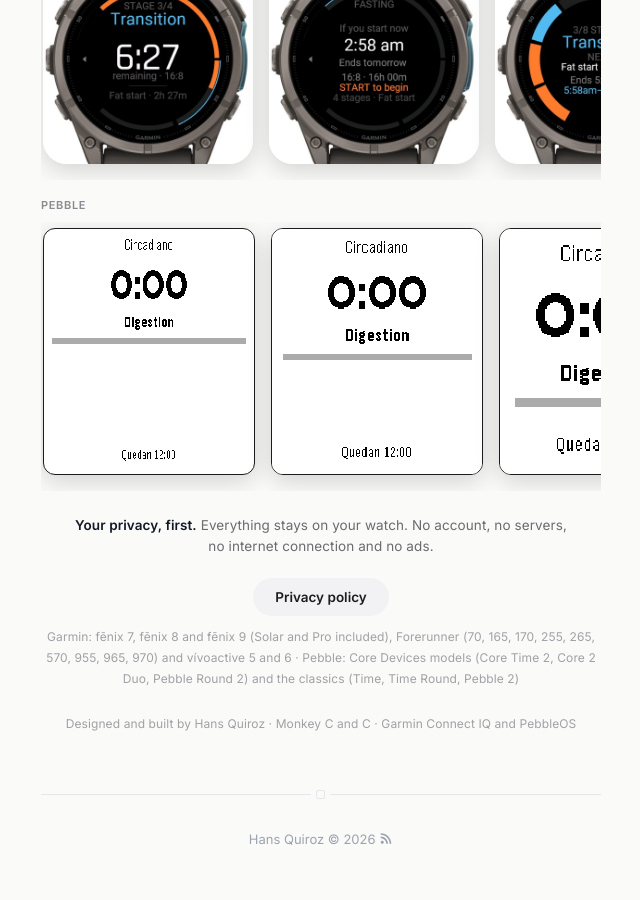
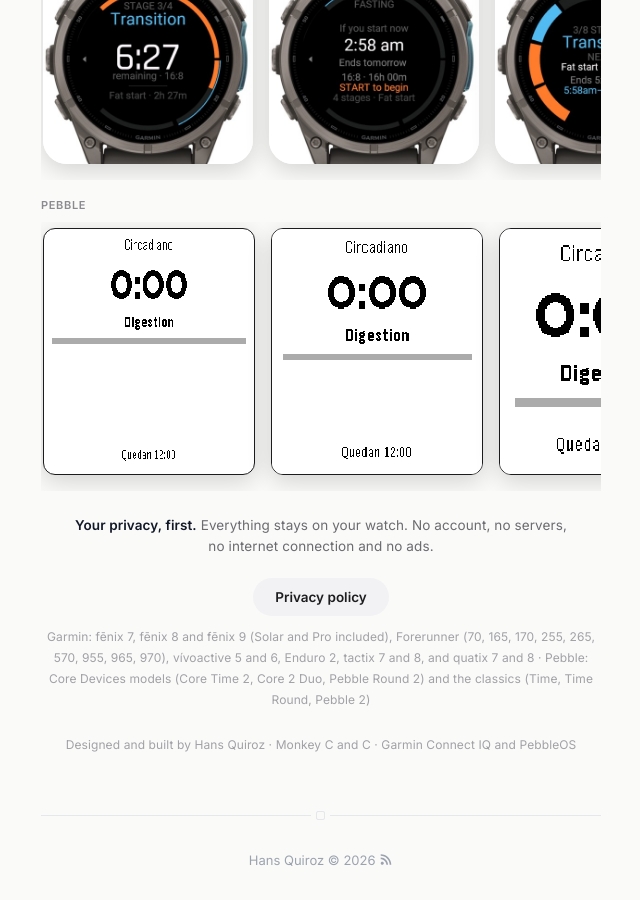
Before and after one commit to NoviZXC/BioPage, a Jekyll site: the page built from fasting-timer.html, in a window 1280 px wide and 900 px high, scrolled down 1695 px. Shown: the whole window, without its empty margins (319-959 px from the left). Built offline with Jekyll 4.4.1, drawn with Linux system fonts in a browser that asks for light colours; before the commit the page ends 2574 px from its top, so only the background shows below that.

Commit message:
fix: Fasting Timer también corre en Enduro 2, tactix 7/8 y quatix 7/8
La tienda los lista como compatibles: Garmin los agrupa bajo los IDs de
fēnix 7/8 del manifest. El commit anterior solo leyó el manifest y los
dejó fuera.

Co-Authored-By: Claude Opus 5.5 (1M context) <noreply@anthropic.com>
Claude-Session: https://claude.ai/code/session_01RAtHPZfDPG5JwM7LtwahFz

```diff
--- a/assets/js/i18n.js
+++ b/assets/js/i18n.js
@@ -565,9 +565,9 @@ window.I18N_STRINGS = {
     "ar": "سياسة الخصوصية"
   },
   "ft.devices": {
-    "en": "Garmin: fēnix 7, fēnix 8 and fēnix 9 (Solar and Pro included), Forerunner (70, 165, 170, 255, 265, 570, 955, 965, 970) and vívoactive 5 and 6 · Pebble: Core Devices models (Core Time 2, Core 2 Duo, Pebble Round 2) and the classics (Time, Time Round, Pebble 2)",
-    "fr": "Garmin : fēnix 7, fēnix 8 et fēnix 9 (Solar et Pro incluses), Forerunner (70, 165, 170, 255, 265, 570, 955, 965, 970) et vívoactive 5 et 6 · Pebble : les modèles Core Devices (Core Time 2, Core 2 Duo, Pebble Round 2) et les classiques (Time, Time Round, Pebble 2)",
-    "ar": "Garmin: fēnix 7 وfēnix 8 وfēnix 9 (بما فيها Solar وPro)، وForerunner (70، 165، 170، 255، 265، 570، 955، 965، 970)، وvívoactive 5 و6 · Pebble: طرازات Core Devices (Core Time 2، Core 2 Duo، Pebble Round 2) والكلاسيكية (Time، Time Round، Pebble 2)"
+    "en": "Garmin: fēnix 7, fēnix 8 and fēnix 9 (Solar and Pro included), Forerunner (70, 165, 170, 255, 265, 570, 955, 965, 970), vívoactive 5 and 6, Enduro 2, tactix 7 and 8, and quatix 7 and 8 · Pebble: Core Devices models (Core Time 2, Core 2 Duo, Pebble Round 2) and the classics (Time, Time Round, Pebble 2)",
+    "fr": "Garmin : fēnix 7, fēnix 8 et fēnix 9 (Solar et Pro incluses), Forerunner (70, 165, 170, 255, 265, 570, 955, 965, 970), vívoactive 5 et 6, Enduro 2, tactix 7 et 8, et quatix 7 et 8 · Pebble : les modèles Core Devices (Core Time 2, Core 2 Duo, Pebble Round 2) et les classiques (Time, Time Round, Pebble 2)",
+    "ar": "Garmin: fēnix 7 وfēnix 8 وfēnix 9 (بما فيها Solar وPro)، وForerunner (70، 165، 170، 255، 265، 570، 955، 965، 970)، وvívoactive 5 و6، وEnduro 2، وtactix 7 و8، وquatix 7 و8 · Pebble: طرازات Core Devices (Core Time 2، Core 2 Duo، Pebble Round 2) والكلاسيكية (Time، Time Round، Pebble 2)"
   },
   "ft.tech": {
     "en": "Designed and built by Hans Quiroz · Monkey C and C · Garmin Connect IQ and PebbleOS",
--- a/fasting-timer.html
+++ b/fasting-timer.html
@@ -153,7 +153,7 @@ description: "Fasting Timer — ayuno intermitente en tu Garmin (fēnix, Forerun
   <div class="ft-links">
     <a class="ghost" href="{{ site.url }}/apps/fasting-timer/privacidad" data-i18n="ft.privacyBtn">Política de privacidad</a>
   </div>
-  <p class="ft-devices" data-i18n="ft.devices">Garmin: fēnix 7, fēnix 8 y fēnix 9 (incluidas Solar y Pro), Forerunner (70, 165, 170, 255, 265, 570, 955, 965, 970) y vívoactive 5 y 6 · Pebble: los de Core Devices (Core Time 2, Core 2 Duo, Pebble Round 2) y los clásicos (Time, Time Round, Pebble 2)</p>
+  <p class="ft-devices" data-i18n="ft.devices">Garmin: fēnix 7, fēnix 8 y fēnix 9 (incluidas Solar y Pro), Forerunner (70, 165, 170, 255, 265, 570, 955, 965, 970), vívoactive 5 y 6, Enduro 2, tactix 7 y 8, y quatix 7 y 8 · Pebble: los de Core Devices (Core Time 2, Core 2 Duo, Pebble Round 2) y los clásicos (Time, Time Round, Pebble 2)</p>
 
   <p class="ft-tech" data-i18n="ft.tech">Diseñado y desarrollado por Hans Quiroz · Monkey C y C · Garmin Connect IQ y PebbleOS</p>
 </div>
```
